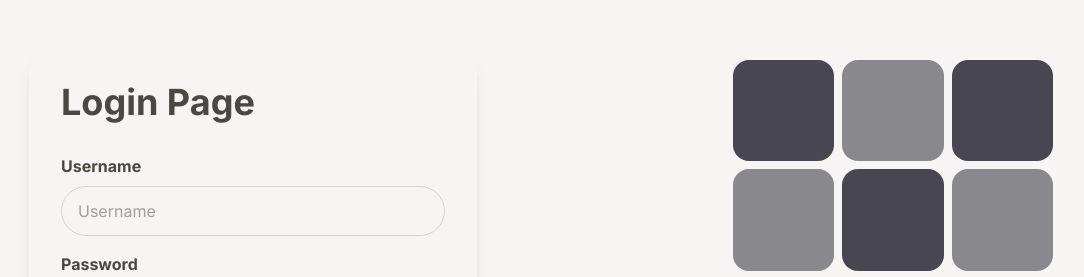
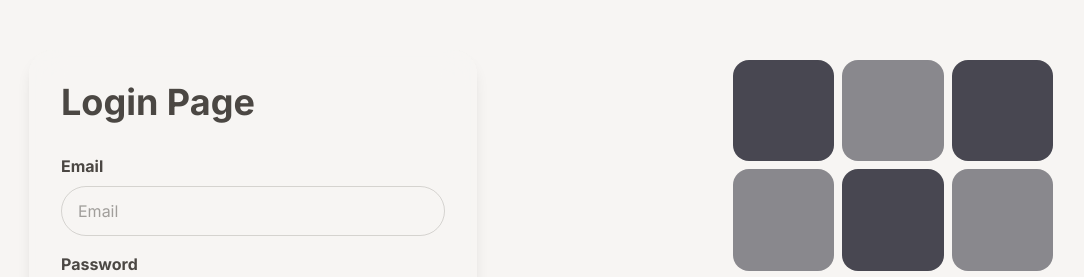
Before and after one commit to Asmit218/Gameshelf, a React (Vite) app in the folder Client/: page /login in a window 1280 px wide. Shown: the part 112-389 px from the top of the page, without its empty margins (67-1151 px from the left). Built offline with nearby package versions, Linux system fonts and the light colour scheme.

Commit message:
Signup , login and leaderboard is now functional

```diff
--- a/Client/src/pages/leaderboardpage.jsx
+++ b/Client/src/pages/leaderboardpage.jsx
@@ -12,7 +12,9 @@ export default function Leaderboardpage({ textTheme }) {
     const fetchLb = async () => {
         try {
             setLoading(true);
-            const res = await fetch(`http://localhost:7000/api/leaderboard?type=${type}&limit=20`);
+            const res = await fetch(`http://localhost:7000/api/leaderboard?type=${type}&limit=20`,{
+                credentials: "include",
+            });
             const result = await res.json();
             setData(result.leaderboard || []);
             setCurrentUser(result.currentUser || null);
--- a/Client/src/pages/login.jsx
+++ b/Client/src/pages/login.jsx
@@ -1,25 +1,57 @@
+import { useState } from "react";
 import AuthImagePattern from "../components/pattern";
+import {useNavigate} from "react-router-dom";
 
 export default function Login() {
+
+  const[email,setEmail] = useState("");
+  const[password,setPassword] = useState("");
+
+  const navigate = useNavigate();
+
+
+  const handleLogin = async() => {
+    try {
+      const res = await fetch("http://localhost:7000/api/auth/login",{
+        method:"POST",
+        headers:{
+          "Content-Type":"application/json",
+        },
+        credentials: "include",
+        body: JSON.stringify({email,password}),
+      });
+      const data = await res.json();
+      if (!res.ok){
+        console.error(data.message);
+        return;
+      }
+      navigate("/");
+    } catch (error) {
+      console.error(error)
+    }
+  }
+
   return (
     <div className="flex flex-row h-screen justify-center items-center">
       <div className="flex flex-col items-center justify-center flex-1">
         <div className="bg-base-100/80 backdrop-blur-lg rounded-3xl p-8 shadow-lg w-full max-w-md">
           <h1 className="text-4xl font-bold">Login Page</h1>
           <div className="flex flex-col items-center justify-center mt-8">
-            <form className="w-full max-w-sm" action={'/'}>
+            <form className="w-full max-w-sm" action={'/'} onSubmit={(e)=>{e.preventDefault();handleLogin();}}>
               <div className="mb-4">
                 <label
                   className="block text-base-content text-md font-bold mb-2"
-                  htmlFor="username"
+                  htmlFor="email"
                 >
-                  Username
+                  Email
                 </label>
                 <input
                   className="border border-base-content/20 rounded-full py-3 px-4 w-full focus:outline-none"
-                  id="username"
-                  type="text"
-                  placeholder="Username"
+                  id="email"
+                  type="email"
+                  placeholder="Email"
+                  value={email}
+                  onChange={(e) => setEmail(e.target.value)}
                 />
               </div>
               <div className="mb-4">
@@ -34,6 +66,8 @@ export default function Login() {
                   id="password"
                   type="password"
                   placeholder="Password"
+                  value={password}
+                  onChange={(e)=>setPassword(e.target.value)}
                 />
                   <p className="text-sm mt-4">
                     Forget password?{" "}
--- a/Client/src/pages/signup.jsx
+++ b/Client/src/pages/signup.jsx
@@ -1,6 +1,43 @@
+import { useState } from "react";
 import AuthImagePattern from "../components/pattern";
+import {useNavigate} from "react-router-dom";
 
 export default function Signup() {
+
+  const [userName, setUserName] = useState("");
+  const [email, setEmail] = useState("");
+  const [password , setPassword] = useState("");
+
+  const navigate = useNavigate();
+
+  const handleSignup = async () => {
+    try {
+      const res = await fetch("http://localhost:7000/api/auth/signup",{
+        method: "POST",
+        headers: {
+          "Content-Type" : "application/json",
+        },
+        credentials: "include",
+        body: JSON.stringify({
+          userName,
+          email,
+          password,
+        }),
+      });
+      const data = await res.json();
+      if (!res.ok) {
+        console.error(data.message);
+        return;
+      }
+      console.log("Signup success", data)
+
+      navigate("/");
+    } catch (error) {
+      console.error(error);
+
+    }
+  }
+
   return (
     <div className="flex flex-row h-screen justify-center items-center">
       <AuthImagePattern
@@ -11,7 +48,7 @@ export default function Signup() {
         <div className="bg-base-100/80 backdrop-blur-lg rounded-3xl p-8 shadow-lg w-full max-w-md">
           <h1 className="text-4xl font-bold">Sign Up Page</h1>
           <div className="flex flex-col items-center justify-center mt-8">
-            <form className="w-full max-w-sm" action={'/'}>
+            <form className="w-full max-w-sm" action={'/'} onSubmit={(e)=>{e.preventDefault();handleSignup();}}>
               <div className="mb-4">
                 <label
                   className="block text-base-content text-md font-bold mb-2"
@@ -21,9 +58,11 @@ export default function Signup() {
                 </label>
                 <input
                   className="border border-base-content/20 rounded-full py-3 px-4 w-full focus:outline-none"
-                  id="username"
+                  id="userName"
                   type="text"
                   placeholder="Username"
+                  value={userName}
+                  onChange={(e)=>setUserName(e.target.value)}
                 />
               </div>
               <div className="mb-4">
@@ -38,6 +77,8 @@ export default function Signup() {
                   id="email"
                   type="email"
                   placeholder="Email"
+                  value={email}
+                  onChange={(e)=>setEmail(e.target.value)}
                 />
               </div>
               <div className="mb-4">
@@ -52,6 +93,8 @@ export default function Signup() {
                   id="password"
                   type="password"
                   placeholder="Password"
+                  value={password}
+                  onChange={(e)=>setPassword(e.target.value)}
                 />
               </div>
               <div className="flex items-center justify-center">
```
